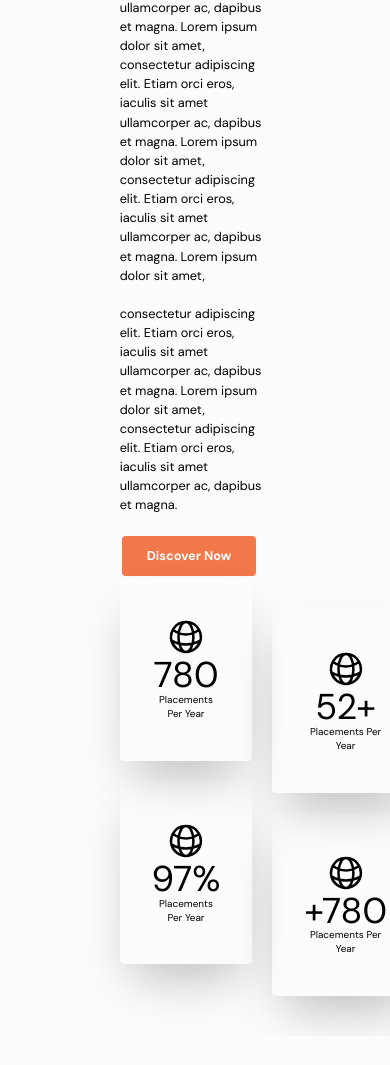
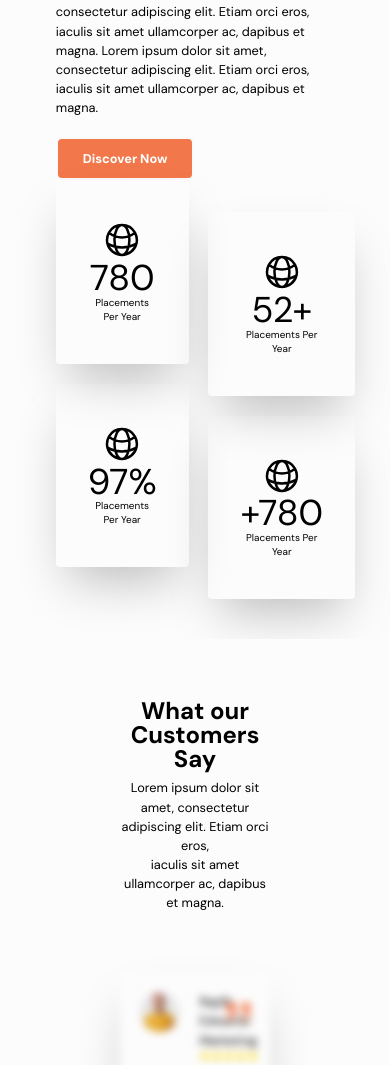
Before and after one commit to Plag-AS/AveryMo, a plain HTML site: page index.html in a window 390 px wide. Shown: the part 6825-7890 px from the top of the page. Drawn offline with nearby package versions, Linux system fonts and the light colour scheme; a web font is replaced by a local one.

Commit message:
Update index.html

```diff
--- a/index.html
+++ b/index.html
@@ -479,7 +479,7 @@
 
 
 
-      <section class="px-60 py-20">
+      <section class="px-28 lg:px-60 py-20">
         <div class="flex flex-wrap w-full">
           <div class="w-full lg:w-1/2">
             <h2 class="text-left text-7xl font-bold py-10">What sets our <br />Company Apart</h2>
@@ -488,7 +488,7 @@
             </p>
             <a href="#" class="btn btn-primary text-white hover:bg-gray-700">Discover Now</a>
           </div>
-          <div class="w-full lg:w-1/2 lg:ml-20">
+          <div class="w-full lg:w-[40%] lg:ml-20">
             <div class="flex">
               <div class="w-full lg:w-[40%]">
                 <div class="shadow-2xl px-16 py-20 rounded-lg mb-10">
```
